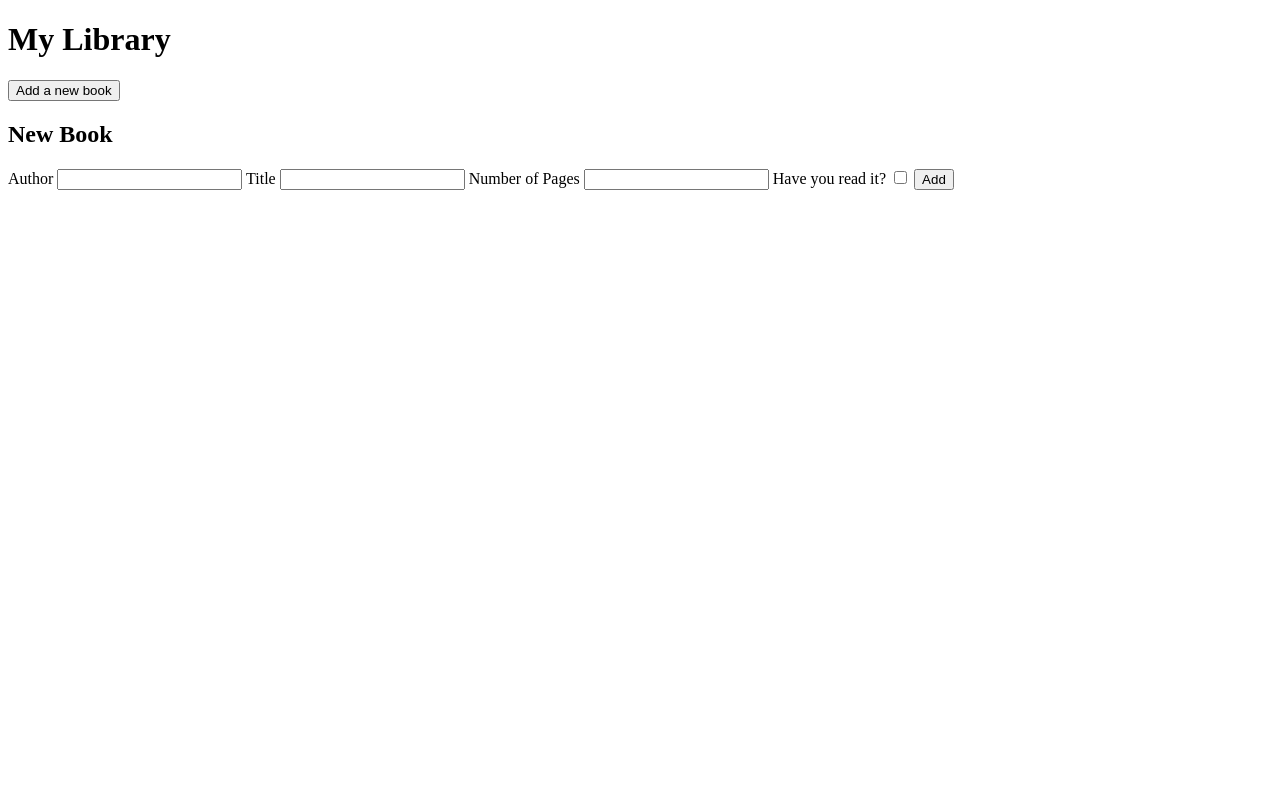
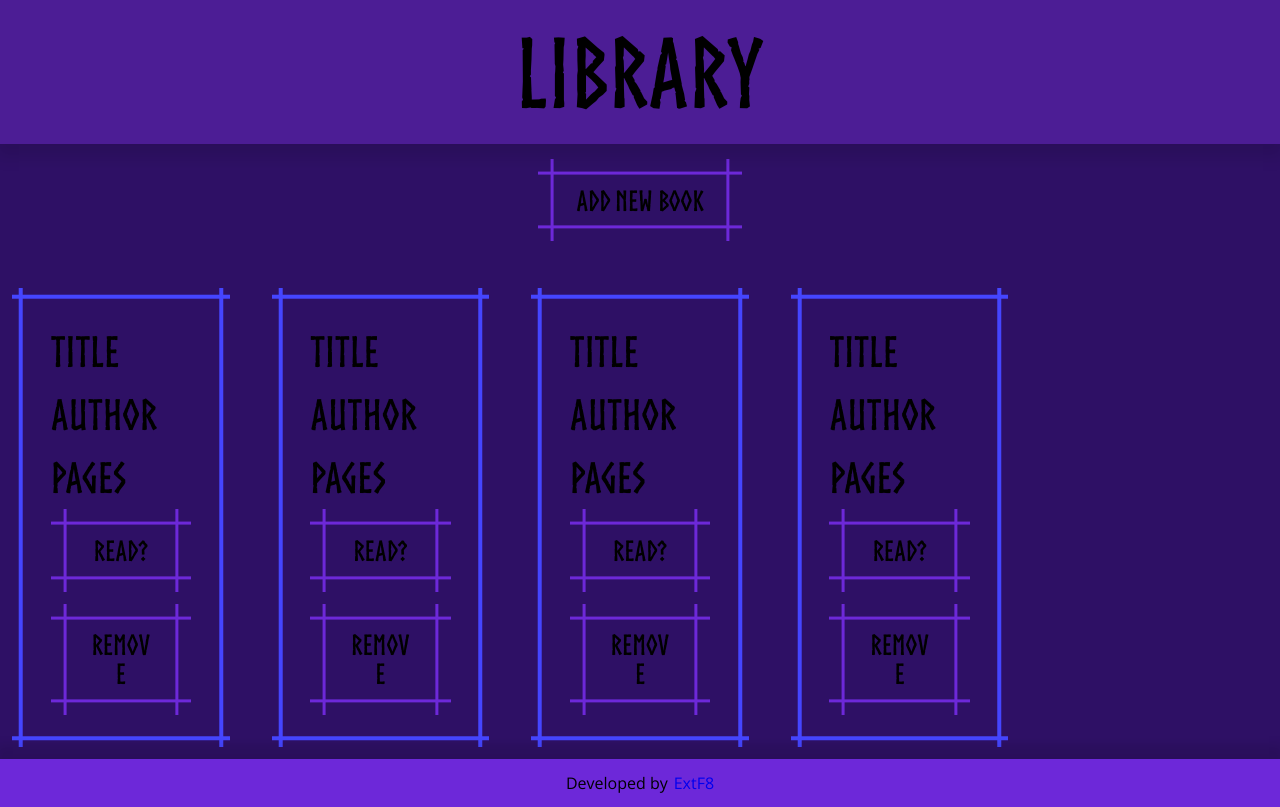
Before and after one commit to ExtF8/projectLibrary, a plain HTML site: page index.html in a window 1280 px wide. Drawn offline with Linux system fonts and the light colour scheme.

Commit message:
Added layout and styling

```diff
--- a/index.html
+++ b/index.html
@@ -4,25 +4,71 @@
         <meta charset="UTF-8" />
         <meta name="viewport" content="width=device-width, initial-scale=1.0" />
         <title>Library</title>
-        <link rel="stylesheet" href="style.css">
+        <link rel="stylesheet" href="styles.css" />
         <script src="script.js" defer></script>
     </head>
     <body>
-        <header>
-            <h1>My Library</h1>
+        <header class="header">
+            <h1>Library</h1>
         </header>
         <main class="main-container">
-            <button class="new-book-btn" id="newBookBtn">Add a new book</button>
+            <div class="new-book-btn-container">
+                <button class="new-book-btn button-89" id="newBookBtn">
+                    add new book
+                </button>
+            </div>
             <section class="library-container">
-                <div class="book-card" id="bookCard">
-                    <div>
-
+                <div class="book-card-container">
+                    <div class="book-card">
+                        <h3>Title</h3>
+                        <p>Author</p>
+                        <p>Pages</p>
+                        <div class="button-container">
+                            <button class="button-89">read?</button>
+                            <button class="button-89">Remove</button>
+                        </div>
+                    </div>
+                </div>
+                <div class="book-card-container">
+                    <div class="book-card">
+                        <h3>Title</h3>
+                        <p>Author</p>
+                        <p>Pages</p>
+                        <div class="button-container">
+                            <button class="button-89">read?</button>
+                            <button class="button-89">Remove</button>
+                        </div>
+                    </div>
+                </div>
+                <div class="book-card-container">
+                    <div class="book-card">
+                        <h3>Title</h3>
+                        <p>Author</p>
+                        <p>Pages</p>
+                        <div class="button-container">
+                            <button class="button-89">read?</button>
+                            <button class="button-89">Remove</button>
+                        </div>
+                    </div>
+                </div>
+                <div class="book-card-container">
+                    <div class="book-card">
+                        <h3>Title</h3>
+                        <p>Author</p>
+                        <p>Pages</p>
+                        <div class="button-container">
+                            <button class="button-89">read?</button>
+                            <button class="button-89">Remove</button>
+                        </div>
                     </div>
                 </div>
             </section>
         </main>
-        <footer></footer>
-        <div id="addBookModal">
+        <footer class="footer">
+            <p>Developed by</p>
+            <a href="https://github.com/ExtF8" target="_blank"><p>ExtF8</p></a>
+        </footer>
+        <!-- <div id="addBookModal">
             <form class="book-form">
                 <h2>New Book</h2>
                 <label for="author">Author</label>
@@ -59,6 +105,6 @@
                 />
                 <button type="submit">Add</button>
             </form>
-        </div>
+        </div> -->
     </body>
 </html>
--- a/styles.css
+++ b/styles.css
@@ -1,11 +1,3 @@
-/* Global Configurations */
-:root {
-    --main-grid-template: repeat(10, 1fr) / repeat(10, 1fr);
-    --main-padding: 10%;
-    --main-bg-color: #f9fafb;
-    --default-font-size: 22px;
-}
-
 /* Global Resets */
 *,
 *::before,
@@ -16,43 +8,37 @@
 }
 
 html {
-    /* footer support */
-    position: relative;
     min-height: 100%;
 }
 
 /* Body and Typography */
 body {
+    display: flex;
+    flex-direction: column;
+    align-items: center;
+    height: 100vh;
     line-height: 1.5;
     -webkit-font-smoothing: antialiased;
 }
 
 @font-face {
-    font-family: odinFont;
+    font-family: OdinFont;
     src: url(./assets/fonts/Norse-Bold.otf);
 }
 
 @font-face {
-    font-family: mainFont;
+    font-family: MainFont;
     src: url(./assets/fonts/OpenSans-Regular.ttf);
-}
-
-input,
-button,
-textarea,
-select {
-    font: inherit;
 }
 
 p,
 h1,
 h2,
 h3,
-h4,
-h5,
-h6 {
+input,
+button {
     overflow-wrap: break-word;
-    font-family: mainFont;
+    font-family: MainFont;
 }
 
 /* Images and Media */
@@ -72,3 +58,158 @@ input[type="number"] {
     -moz-appearance: textfield;
     appearance: textfield;
 }
+
+/* Header */
+.header {
+    display: flex;
+    justify-content: center;
+    align-items: center;
+    width: 100%;
+    height: 150px;
+    background-color: #4c1d95;
+    box-shadow: 0px 10px 14px 4px rgba(0, 0, 0, 0.1);
+    z-index: 1;
+    /* border: 1px solid red; */
+}
+
+.header h1 {
+    align-self: center;
+    font-size: 6rem;
+    font-family: OdinFont;
+}
+
+/* Main Content */
+.main-container {
+    display: flex;
+    flex-direction: column;
+    background-color: #2e1065;
+    width: 100%;
+    /* height: 100vh; */
+}
+
+/* Add Book Button */
+.new-book-btn-container {
+    align-self: center;
+    margin: 15px;
+    /* border: 1px solid red; */
+}
+
+
+/* Library */
+.library-container {
+    display: grid;
+    grid-template-columns: repeat(auto-fill, minmax(200px, 1fr));
+    gap: 42px;
+    margin-top: 20px;
+    padding: 12px;
+
+    /* border: 1px solid red; */
+
+}
+
+/* Library Cards */
+.book-card-container {
+    /* width: 200px; */
+    --b: 4px;
+    --s: .42em;
+    --color: #4545ff;
+
+    padding: calc(.5em + var(--s)) calc(.9em + var(--s));
+    color: black;
+    --_p: var(--s);
+    background:
+        conic-gradient(from 90deg at var(--b) var(--b), #0000 90deg, var(--color) 0) var(--_p) var(--_p)/calc(100% - var(--b) - 2*var(--_p)) calc(100% - var(--b) - 2*var(--_p));
+    outline: var(--b) solid #0000;
+    outline-offset: .6em;
+}
+
+.book-card {
+    align-self: center;
+
+    display: flex;
+    flex-direction: column;
+    justify-content: center;
+    /* align-items: center; */
+    padding: 10%;
+}
+
+.book-card h3 {
+    font-size: 42px;
+    font-family: 'odinFont';
+}
+
+.book-card p {
+    font-size: 42px;
+    font-family: 'odinFont';
+}
+
+.book-card .button-container {
+    display: flex;
+    flex-direction: column;
+    justify-content: center;
+    width: 100%;
+    gap: 12px;
+}
+
+
+
+/* Footer */
+.footer {
+    display: flex;
+    align-items: center;
+    justify-content: center;
+    gap: 6px;
+    width: 100%;
+    padding: 12px;
+    background-color: #6d28d9;
+    box-shadow: 0px -10px 10px 4px rgba(0, 0, 0, 0.1);
+}
+
+a:link,
+a:visited,
+a:active {
+    text-decoration: none;
+}
+
+a:hover {
+    text-decoration: none;
+    color: #c084fc;
+}
+
+/* Custom Add Book Button Styling*/
+.button-89 {
+    --b: 3px;
+    /* border thickness */
+    --s: .45em;
+    /* size of the corner */
+    --color: #6d28d9;
+
+    padding: calc(.5em + var(--s)) calc(.9em + var(--s));
+    color: black;
+    --_p: var(--s);
+    background:
+        conic-gradient(from 90deg at var(--b) var(--b), #0000 90deg, var(--color) 0) var(--_p) var(--_p)/calc(100% - var(--b) - 2*var(--_p)) calc(100% - var(--b) - 2*var(--_p));
+    transition: .3s linear, color 0s, background-color 0s;
+    outline: var(--b) solid #0000;
+    outline-offset: .6em;
+    font-size: 28px;
+    font-family: 'odinFont';
+
+    border: 0;
+
+    user-select: none;
+    -webkit-user-select: none;
+    touch-action: manipulation;
+}
+
+.button-89:hover,
+.button-89:focus-visible {
+    --_p: 0px;
+    outline-color: var(--color);
+    outline-offset: .05em;
+}
+
+.button-89:active {
+    background: var(--color);
+    color: #fff;
+}
```
